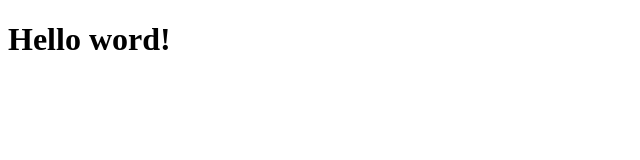
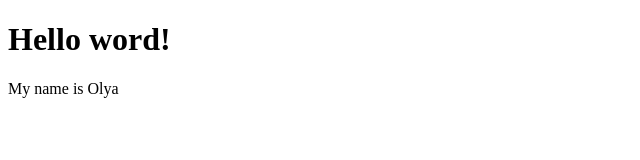
Before and after one commit to Olya-Voroshchuk/practice, a plain HTML site: page index.html in a window 1280 px wide. Shown: the whole page, without its empty margins (0-640 px from the left). Drawn offline with Linux system fonts and the light colour scheme.

Commit message:
second commit

```diff
--- a/index.html
+++ b/index.html
@@ -6,5 +6,6 @@
 </head>
 <body>
 <h1>Hello word!</h1>
+My name is Olya
 </body>
 </html>
```
